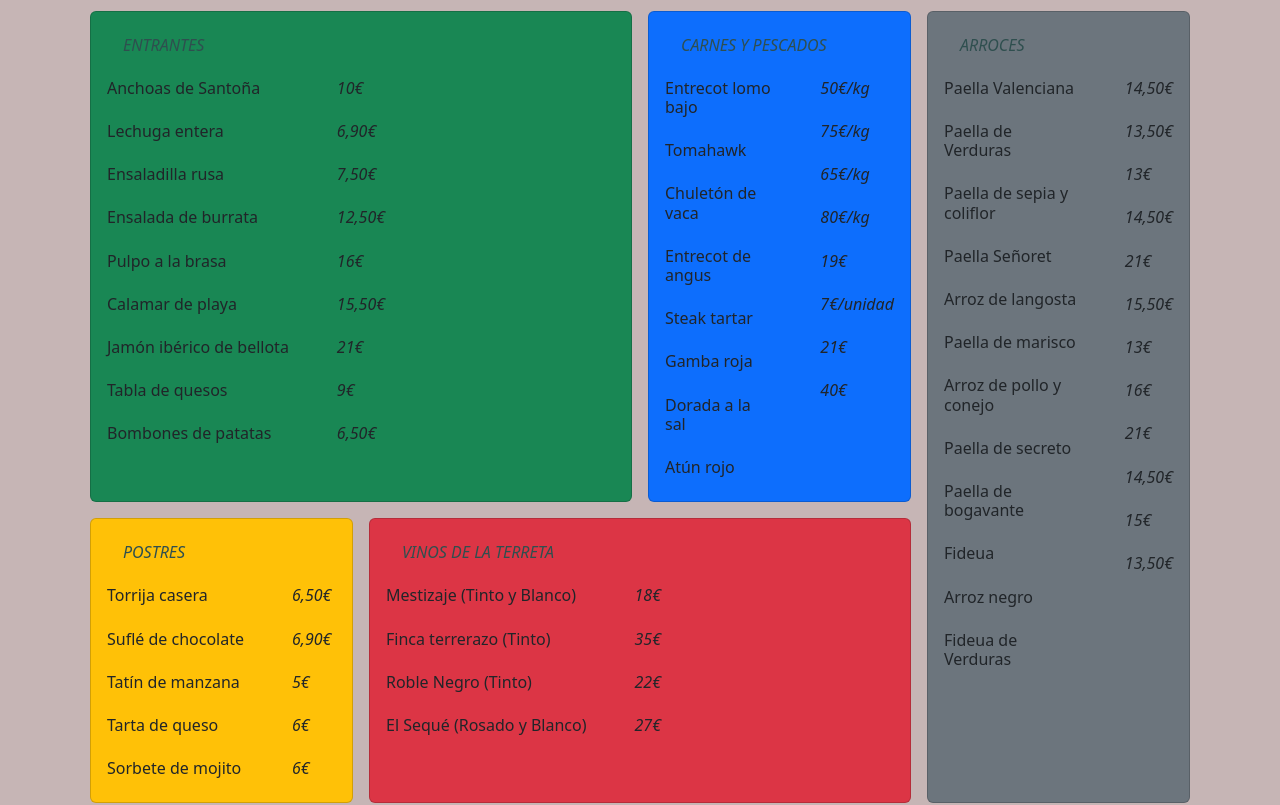
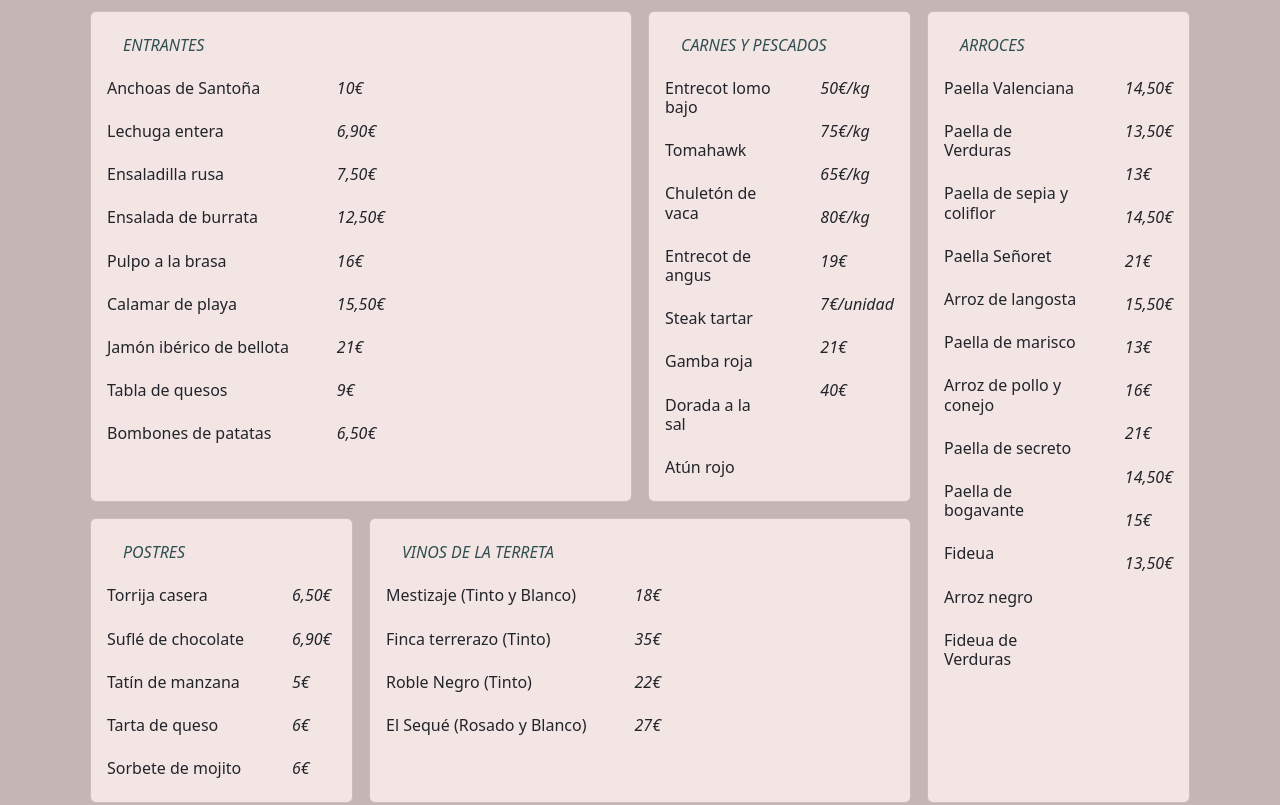
Before and after one commit to JavierMoyaSimo/project02-menu, a plain HTML site: page pages/menu.html in a window 1280 px wide. Shown: the part 161-966 px from the top of the page. Drawn offline with nearby package versions, Linux system fonts and the light colour scheme.

Commit message:
solution menu-bugs

```diff
--- a/css/style.css
+++ b/css/style.css
@@ -1,4 +1,3 @@
-
 /*Navbar fontcolor*/
 .white {
     color: white;
@@ -13,7 +12,6 @@ body {
     background-color: rgb(103, 87, 87);
 }
 
-
 /*Review person*/
 .bcgp {
     color: rgb(0, 251, 255);
@@ -25,17 +23,19 @@ body {
     font-family:'Gill Sans', 'Gill Sans MT', Calibri, 'Trebuchet MS', sans-serif
 }
 
-
-
 /*PRICES*/
 .prices {
     font-style: italic;
     font-weight: lighter;
 }
 
-
 /*Cards title*/
 .title {
     font-style:italic;
     color: darkslategrey;
 }
+
+/*Cards background*/
+.bac-card {
+    background-color: rgb(244, 229, 229);
+}
--- a/pages/menu.html
+++ b/pages/menu.html
@@ -62,7 +62,7 @@
 
         </div>
     </div>
-
+    <!-- Menu -->
     <div class="container">
         <div class="row">
             <div class="col-12">
@@ -72,11 +72,11 @@
 
         <div class="container d-flex justify-content-center align-items-center ">
             <div class="row">
-                <!-- columna izquierda -->
+                <!-- col-left -->
                 <div class="col-12 col-lg-9">
                     <div class="row">
                         <div class="col-12 col-lg-8 p-2">
-                            <article class="card h-100 bg-success">
+                            <article class="card h-100 bac-card">
                                 <div class="card-body">
                                     <div class="ps-3">
                                         <h6 class="m-0 mt-2 h6 title">ENTRANTES</h6>
@@ -112,7 +112,7 @@
                             </article>
                         </div>
                         <div class="col-12 col-lg-4 p-2">
-                            <article class="card h-100 bg-primary">
+                            <article class="card h-100 bac-card">
                                 <div class="card-body">
                                     <div class="ps-3">
                                         <h6 class="m-0 mt-2 h6 title">CARNES Y PESCADOS</h6>
@@ -147,7 +147,7 @@
                             </article>
                         </div>
                         <div class="col-12 col-lg-4 p-2">
-                            <article class="card h-100 bg-warning">
+                            <article class="card h-100 bac-card">
                                 <div class="card-body">
                                     <div class="ps-3">
                                         <h6 class="m-0 mt-2 h6 title">POSTRES</h6>
@@ -179,7 +179,7 @@
                             </article>
                         </div>
                         <div class="col-12 col-lg-8 p-2">
-                            <article class="card h-100 bg-danger">
+                            <article class="card h-100 bac-card">
                                 <div class="card-body">
                                     <div class="ps-3">
                                         <h6 class="m-0 mt-2 h6 title">VINOS DE LA TERRETA</h6>
@@ -212,9 +212,9 @@
                     </div>
                 </div>
 
-                <!-- columna derecha -->
+                <!-- col-right -->
                 <div class="col-12 col-lg-3 p-2">
-                    <article class="card h-100 bg-secondary">
+                    <article class="card h-100 bac-card">
                         <div class="card-body">
                             <div class="ps-3">
                                 <h6 class="m-0 mt-2 h6 title">ARROCES</h6>
```
